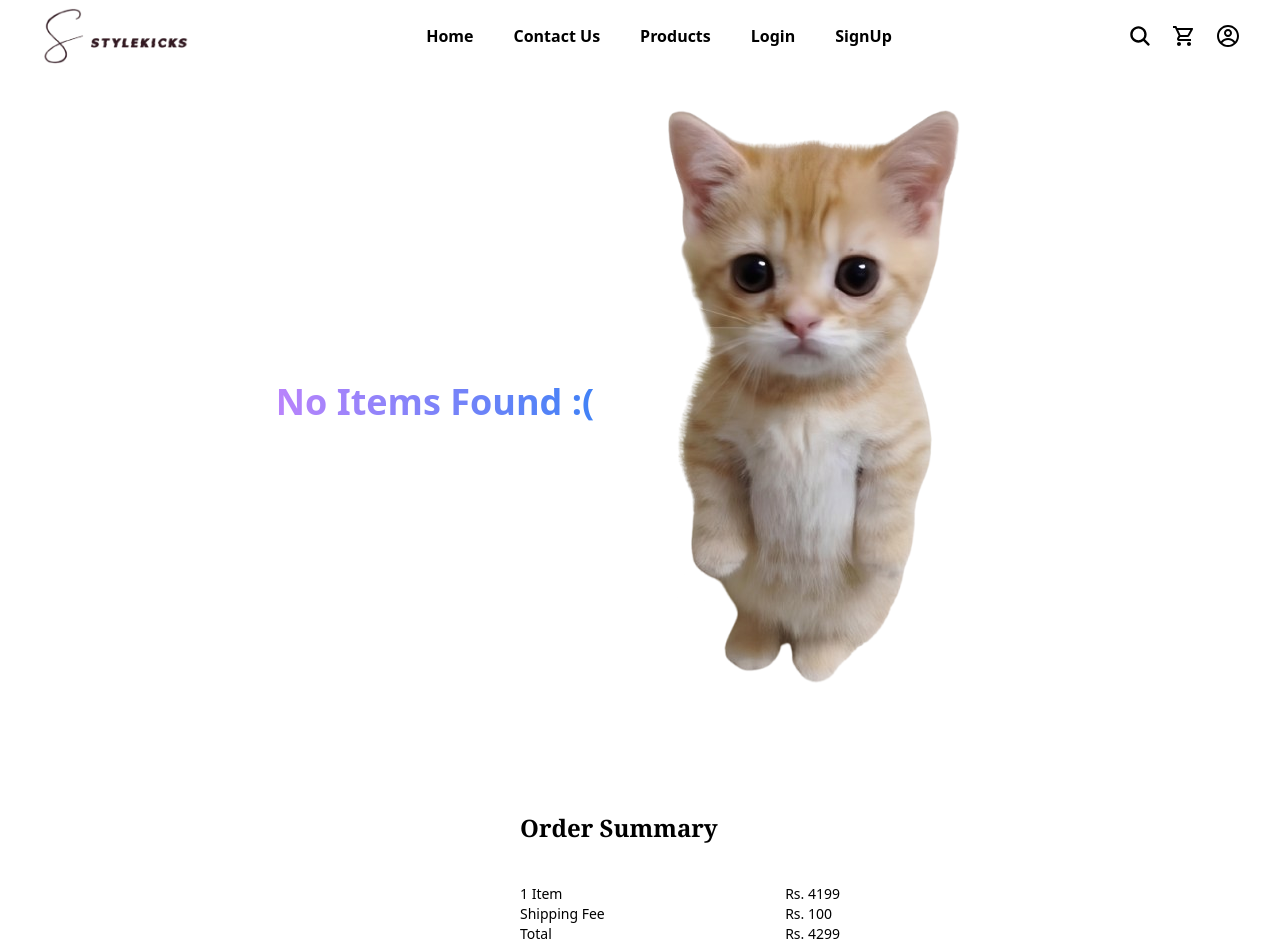
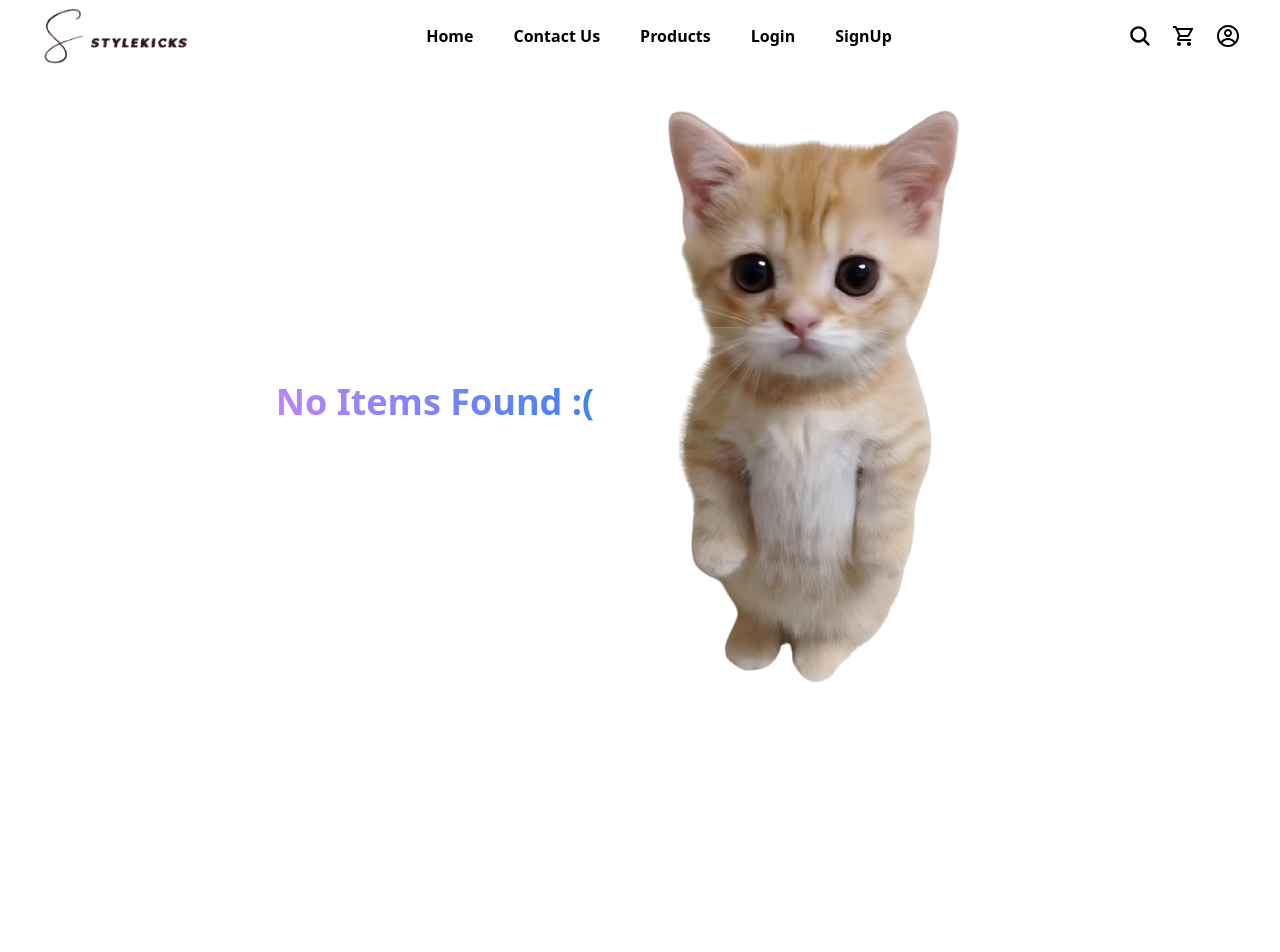
Before and after one commit to SaranshKoirala/StyleKicks-Ecommerce, a React (Vite) app in the folder client/: page /cart in a window 1280 px wide. Shown: the top 952 px of the page. After the commit the page ends 800 px from the top, so only its background shows below. Built offline with nearby package versions, Linux system fonts and the light colour scheme.

Commit message:
Implemented the logic within the order summary

```diff
--- a/client/src/Components/CartItem.jsx
+++ b/client/src/Components/CartItem.jsx
@@ -29,14 +29,7 @@ function CartItem({ item }) {
     return <p>Loading...</p>;
   }
   return (
-    <div className="flex flex-col justify-start gap-5 w-[100%]">
-      <div>
-        <h1 className="font-bold text-5xl mb-3 font-serif">Your Bag</h1>
-        <p className="font-light">
-          Items in your bag are not reserved, check out now to make them yours.
-        </p>
-      </div>
-      <div className="flex justify-start items-center border border-black gap-10 px-3">
+    <div className="flex justify-start items-center border border-black rounded-md gap-10 px-3 mb-5 h-60 w-[700px]">
       <img src={item.image} alt={item.name} width="200px" height="200px" />
       <div>
         <div className="flex justify-between items-center gap-20 font-bold text-xl w-full">
@@ -59,7 +52,6 @@ function CartItem({ item }) {
         </div>
       </div>
     </div>
-    </div>
   );
 }
 
--- a/client/src/Components/CartItems.jsx
+++ b/client/src/Components/CartItems.jsx
@@ -4,10 +4,18 @@ import CartItem from "./CartItem";
 function CartItems() {
   const { cart } = useProductStore();
   return (
-    <div>
-      {cart.map((item) => {
-        return <CartItem item={item} key={item._id} />;
-      })}
+    <div className="flex flex-col justify-start gap-5 ">
+      <div className="mb-3">
+        <h1 className="font-bold text-4xl mb-2 font-serif">Your Bag</h1>
+        <p className="font-light">
+          Items in your bag are not reserved, check out now to make them yours.
+        </p>
+      </div>
+      <div>
+        {cart.map((item) => {
+          return <CartItem item={item} key={item._id} />;
+        })}
+      </div>
     </div>
   );
 }
--- a/client/src/Components/OrderSummary.jsx
+++ b/client/src/Components/OrderSummary.jsx
@@ -1,19 +1,28 @@
+import useProductStore from "../Store/productStore";
+
 function OrderSummary() {
+  const { cart } = useProductStore();
+  const subTotal = cart.reduce((acc, item) => {
+    return (acc += item.price);
+  }, 0);
+  const shippingFee = 100;
+  const total = subTotal + shippingFee;
+
   return (
-    <div className="flex flex-col">
+    <div className="flex flex-col justify-center">
       <div className="font-serif text-2xl font-semibold w-80">
         Order Summary
       </div>
       <div className="flex justify-between py-10 font-thin text-sm">
-        <div>
-          <p>1 Item</p>
+        <div className="flex flex-col gap-1">
+          <p>{cart.length} Item</p>
           <p>Shipping Fee</p>
           <p>Total</p>
         </div>
-        <div>
-          <p>Rs. 4199</p>
+        <div className="flex flex-col gap-1">
+          <p>Rs. {subTotal}</p>
           <p>Rs. 100</p>
-          <p>Rs. 4299</p>
+          <p>Rs. {total}</p>
         </div>
       </div>
 
--- a/client/src/Pages/Cart.jsx
+++ b/client/src/Pages/Cart.jsx
@@ -10,10 +10,12 @@ function Cart() {
     <div>
       <Navbar logo="full-logo2.png" />
       {cart.length < 1 && <NoItems />}
-      <div className="flex justify-center items-center gap-20 m-20">
-        <CartItems />
-        <OrderSummary />
-      </div>
+      {cart.length > 0 && (
+        <div className="flex justify-center items-center gap-20 m-20">
+          <CartItems />
+          <OrderSummary />
+        </div>
+      )}
     </div>
   );
 }
```
Also changed, not shown: 1 other file (tests, documents, lock files or other folders). Lines whose indentation alone changed are shown as unchanged.
